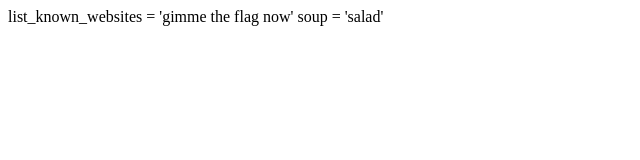
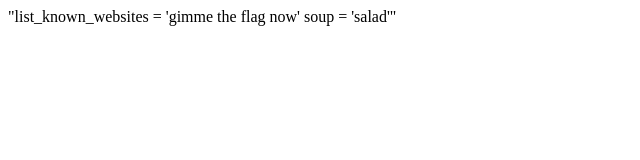
Before and after one commit to Rogitt/rogitt.github.io, a plain HTML site: page index.html in a window 1280 px wide. Shown: the full height of the page, 0-640 px from the left. Drawn offline with Linux system fonts and the light colour scheme.

Commit message:
Update index.html

```diff
--- a/index.html
+++ b/index.html
@@ -1,4 +1,4 @@
 <html>
   <head></head>
-  <body>list_known_websites = 'gimme the flag now' soup = 'salad'</body>
+  <body>"list_known_websites = 'gimme the flag now' soup = 'salad'"</body>
 </html>
```
